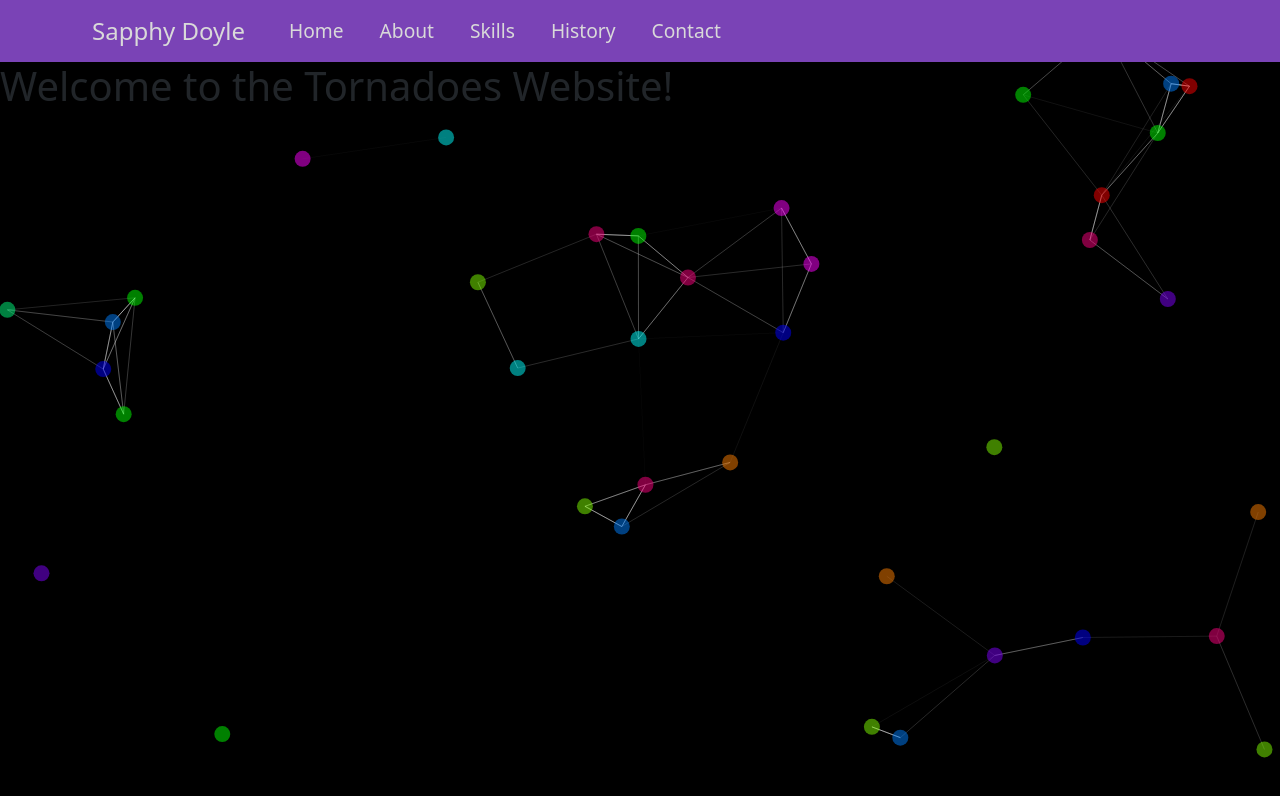
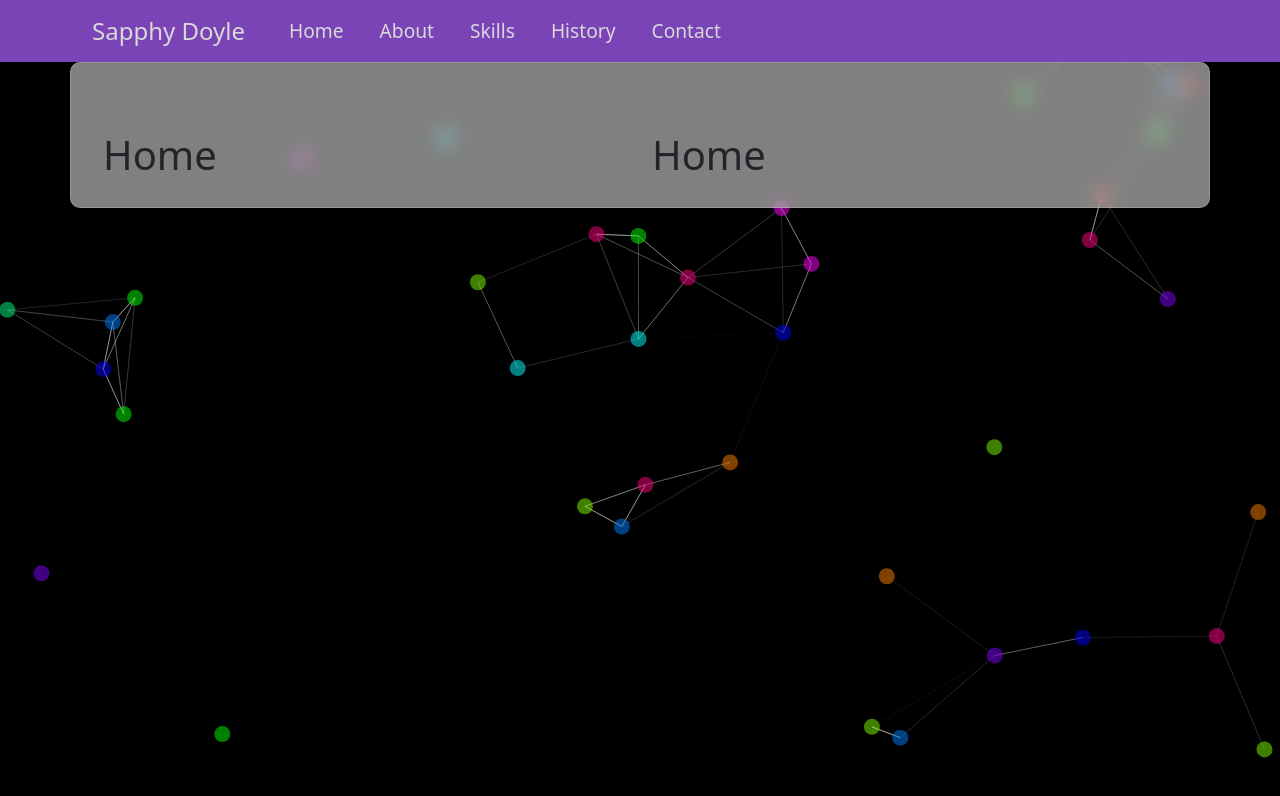
Before and after one commit to Terafora/Sapphy-Doyle-Profile-Site, a React (Create React App) app: page / in a window 1280 px wide. Shown: the top 796 px of the page. Built offline with nearby package versions, Linux system fonts and the light colour scheme; the HTML template or start-up script is replaced by a standard one.

Commit message:
Begin updating home screen

```diff
--- a/src/components/Home.js
+++ b/src/components/Home.js
@@ -2,8 +2,15 @@ import React from 'react';
 
 export default function Home() {
   return (
-    <div>
-      <h1>Welcome to the Tornadoes Website!</h1>
+    <div className="container">
+      <div className="row glassbg">
+        <div className="col-lg-6 mt-5">
+          <h1>Home</h1>
+        </div>
+        <div className="col-lg-6 mt-5">
+          <h1>Home</h1>
+        </div>
+      </div>
     </div>
   );
 }
```
